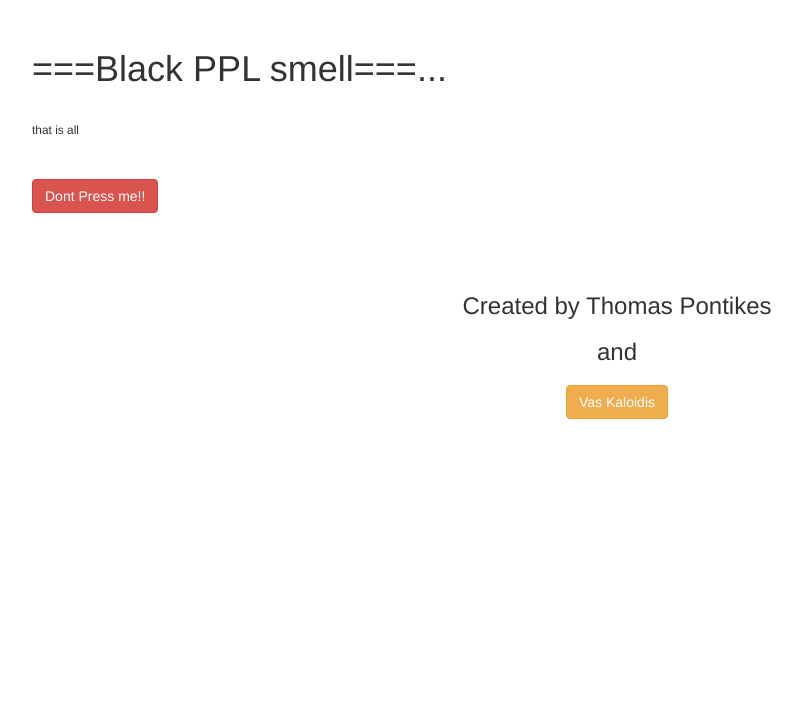
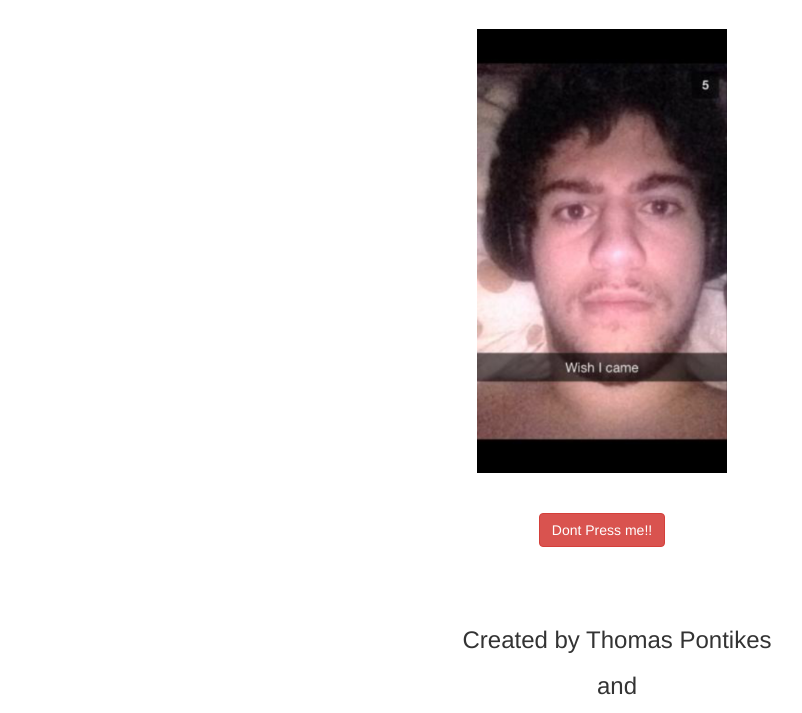
Before and after one commit to thomas-pontikes/PHP_Tickets, a PHP site: page /about.php in a window 1280 px wide. Shown: the part 51-764 px from the top of the page, without its empty margins (38-840 px from the left). Before the commit the page ends 470 px from the top, so only its background shows below. Run offline with PHP 8.4, Linux system fonts and the light colour scheme; some libraries are stand-ins or nearby versions.

Commit message:
added image

```diff
--- a/about.php
+++ b/about.php
@@ -26,13 +26,13 @@ include './head.php';
   </div>
 </div>
 
-<div class="container" align="left">
+<div class="container" align="center">
 <br/>
 <br/>
 <br/>
 <br/>
 
-	<h1>===Black PPL smell===...</h1></br><small>that is all<small>
+	<img src="IMG_7522.png" width="250">
 	</br>
 	</br>
 	</br>
```
Also changed, not shown: IMG_7522.png (added).
